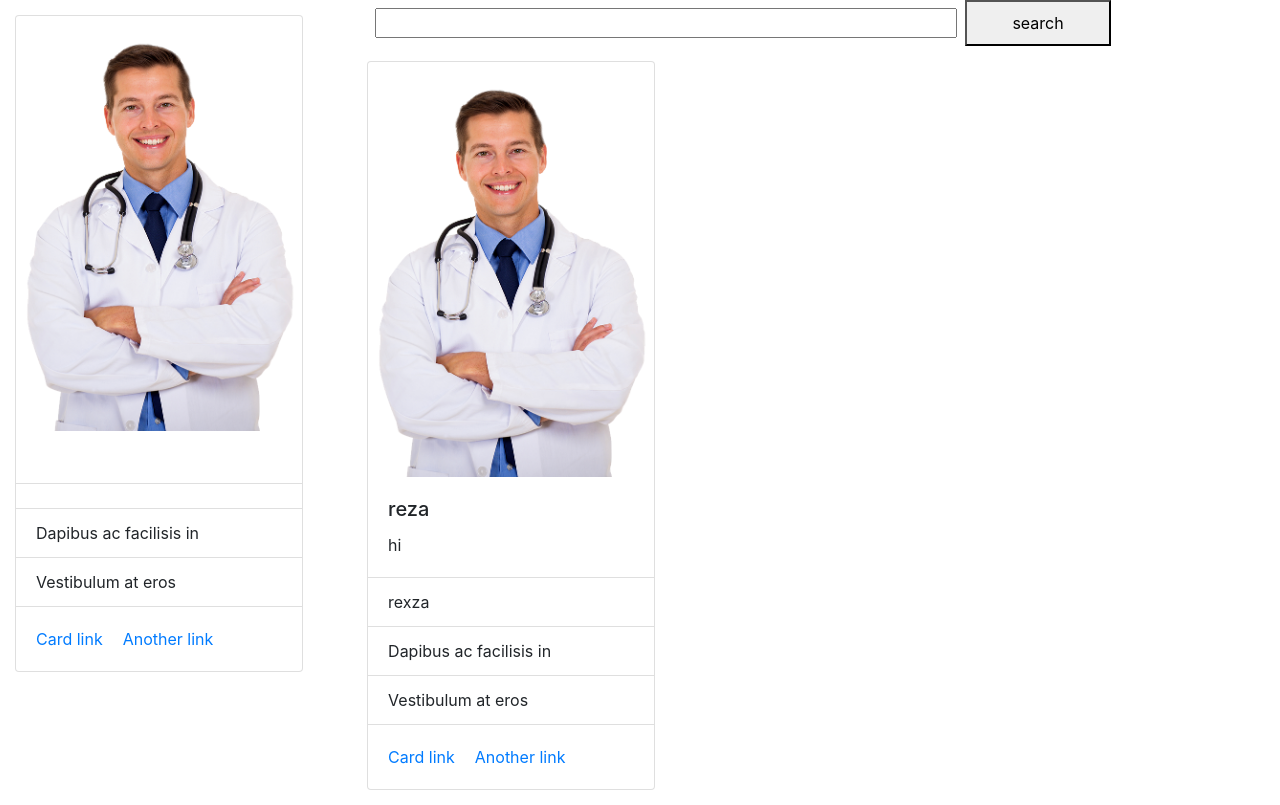
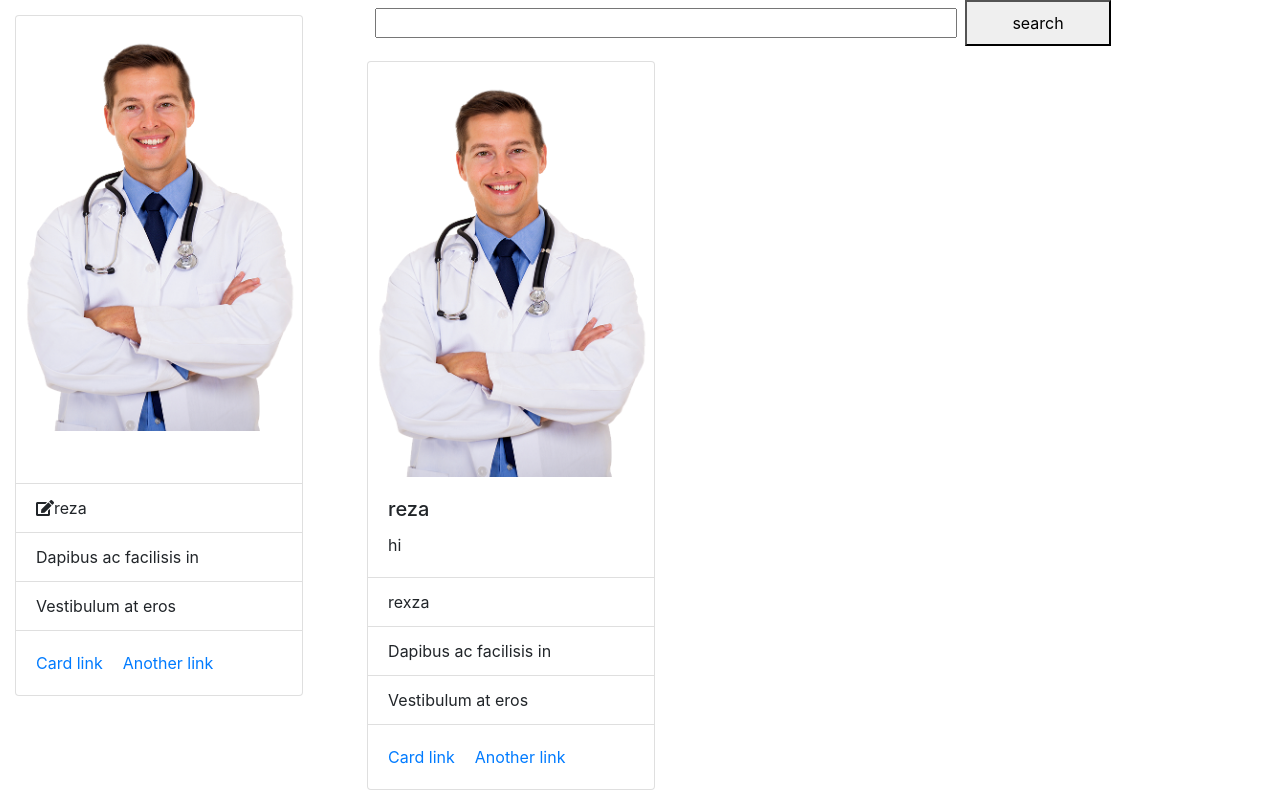
Before and after one commit to john1410/kokoui, a React (Create React App) app: page /searchDoctor in a window 1280 px wide. Built offline with nearby package versions, Linux system fonts and the light colour scheme.

Commit message:
add sideProfile.js editable icon in here for edit

```diff
--- a/src/PatientPages/profile/sideProfile.js
+++ b/src/PatientPages/profile/sideProfile.js
@@ -1,18 +1,46 @@
 import React from "react";
 import doctor from "../imagesTest/docotr.png";
-const SideProfile = (props)=>{
+
+class SideProfile extends React.Component {
+    constructor(props) {
+        super(props);
+        this.state={
+          name:this.props.name,
+            editName:false,
+
+        };
+        this.onChaneName =this.onChaneName.bind(this);
+    }
+    onChaneName(newName){
+        this.setState({
+            name:newName.target.value,
+        })
+    }
+    render() {
         // console.log('rr',props)
-    const {title,text,name}= props;
-    return(
-        <div className='col-md-4'style={{margin:'15px 0'}}>
-            <div className="card" style={{width:"18rem"}}>
+        const {title, text, name} = this.props;
+        return (
+            <div className='col-md-4' style={{margin: '15px 0'}}>
+                <div className="card" style={{width: "18rem"}}>
                     <img className="card-img-top" src={doctor} alt={name}/>
                     <div className="card-body">
                         <h5 className="card-title">{title}</h5>
                         <p className="card-text">{text}</p>
                     </div>
                     <ul className="list-group list-group-flush">
-                    <li className="list-group-item">{name}</li>
+                        <li className="list-group-item">
+                            <i className="fa fa-edit" onClick={()=>{
+                                this.setState({
+                                    editName:!this.state.editName
+                                })
+                            }}>
+
+                            </i>
+                            {this.state.editName?
+                                <input value={this.state.name} onChange={this.onChaneName}/>
+                                :this.state.name}
+
+                        </li>
                         <li className="list-group-item">Dapibus ac facilisis in</li>
                         <li className="list-group-item">Vestibulum at eros</li>
                     </ul>
@@ -25,4 +53,6 @@ const SideProfile = (props)=>{
 
         )
     }
+}
+
 export default SideProfile;
--- a/src/PatientPages/serachDoctor/searchDoctorPages.js
+++ b/src/PatientPages/serachDoctor/searchDoctorPages.js
@@ -2,6 +2,9 @@ import React,{Component} from "react";
 import ListDocotorSearch from "./ListDocotorSearch";
 import axios from "axios";
 import SideProfile from "../profile/sideProfile";
+import {connect} from "react-redux";
+import {setToken, setUser} from "../../action";
+import {withRouter} from "react-router-dom";
 class SearchDoctorPages extends Component{
 constructor(props) {
     super(props);
@@ -11,7 +14,10 @@ constructor(props) {
     }
 }
     render() {
+    const {token,user} = this.props;
         const getDoctorData=async ()=>{
+            console.log('hi');
+            //todo: get user seacrh
             const datas =(await axios.get('https://jsonplaceholder.typicode.com/posts')).data;
             this.setState({
                 datas:datas,
@@ -21,7 +27,7 @@ constructor(props) {
         return(
             <div className='row'>
                 <div className='col-md-3'>
-                    <SideProfile/>
+                    <SideProfile name='reza'/>
                 </div>
                 <div className='col-md-8' style={{margin:'0 auto'}}>
 
@@ -50,4 +56,10 @@ constructor(props) {
 
     }
 }
-export default SearchDoctorPages;
+const mapStateToProps = (state) => {
+    return {
+        user : state.user ,
+        token : state.token ,
+    }
+};
+export default connect(mapStateToProps , {setToken,setUser})(withRouter(SearchDoctorPages));
--- a/src/screan/loginPage/loginPage.js
+++ b/src/screan/loginPage/loginPage.js
@@ -221,4 +221,4 @@ const mapStateToProps = (state) => {
 };
 export default connect(mapStateToProps , {setToken,setUser})(withRouter(LoginPage));
 
-// export default LoginPage;
+//todo:add user to redux after fetch data
```
Lines whose indentation alone changed are shown as unchanged.
